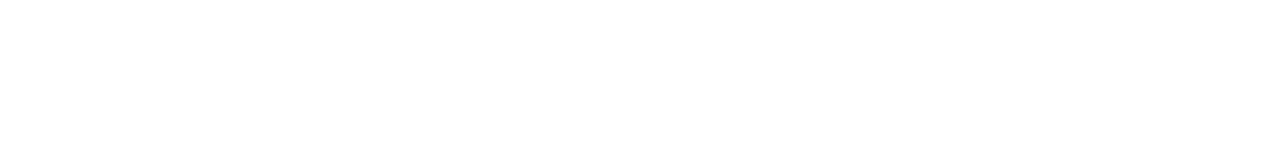
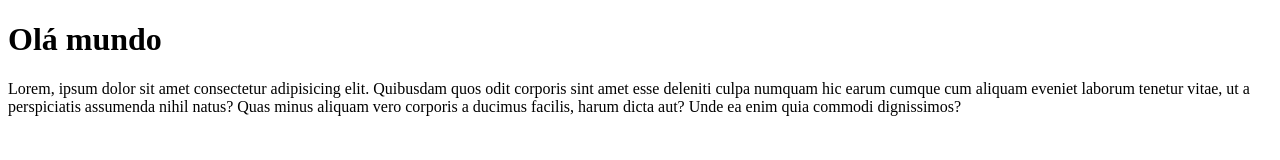
Before and after one commit to Clarazampier/aula4-branches, a plain HTML site: page index.html in a window 1280 px wide. Drawn offline with Linux system fonts and the light colour scheme.

Commit message:
primeiro comit no conteúdo

```diff
--- a/index.html
+++ b/index.html
@@ -7,6 +7,9 @@
     <title>Aula 4</title>
 </head>
 <body>
-
+    <h1>Olá mundo</h1>
+    <p>
+        Lorem, ipsum dolor sit amet consectetur adipisicing elit. Quibusdam quos odit corporis sint amet esse deleniti culpa numquam hic earum cumque cum aliquam eveniet laborum tenetur vitae, ut a perspiciatis assumenda nihil natus? Quas minus aliquam vero corporis a ducimus facilis, harum dicta aut? Unde ea enim quia commodi dignissimos?
+    </p>
 </body>
 </html>
```
